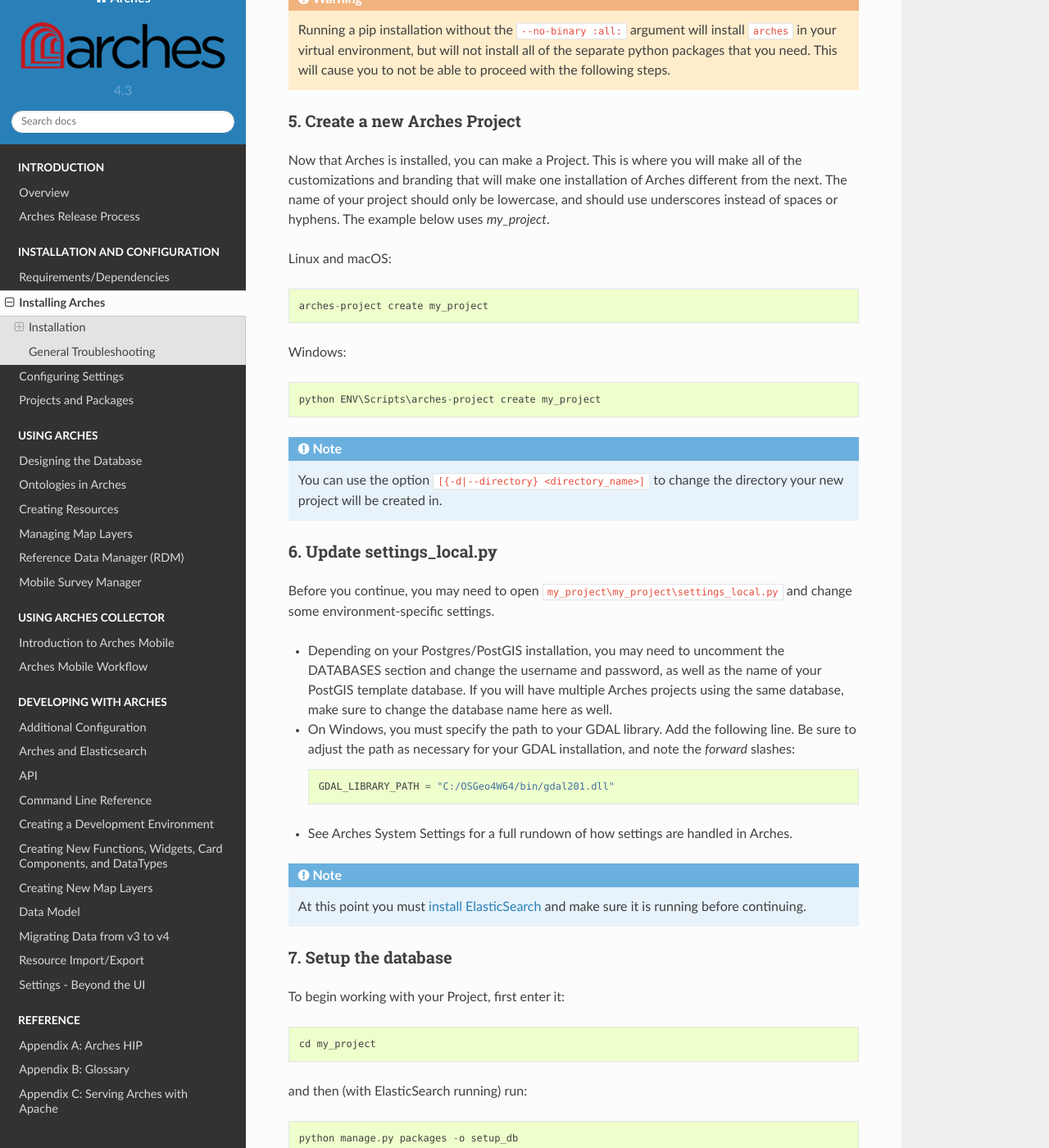
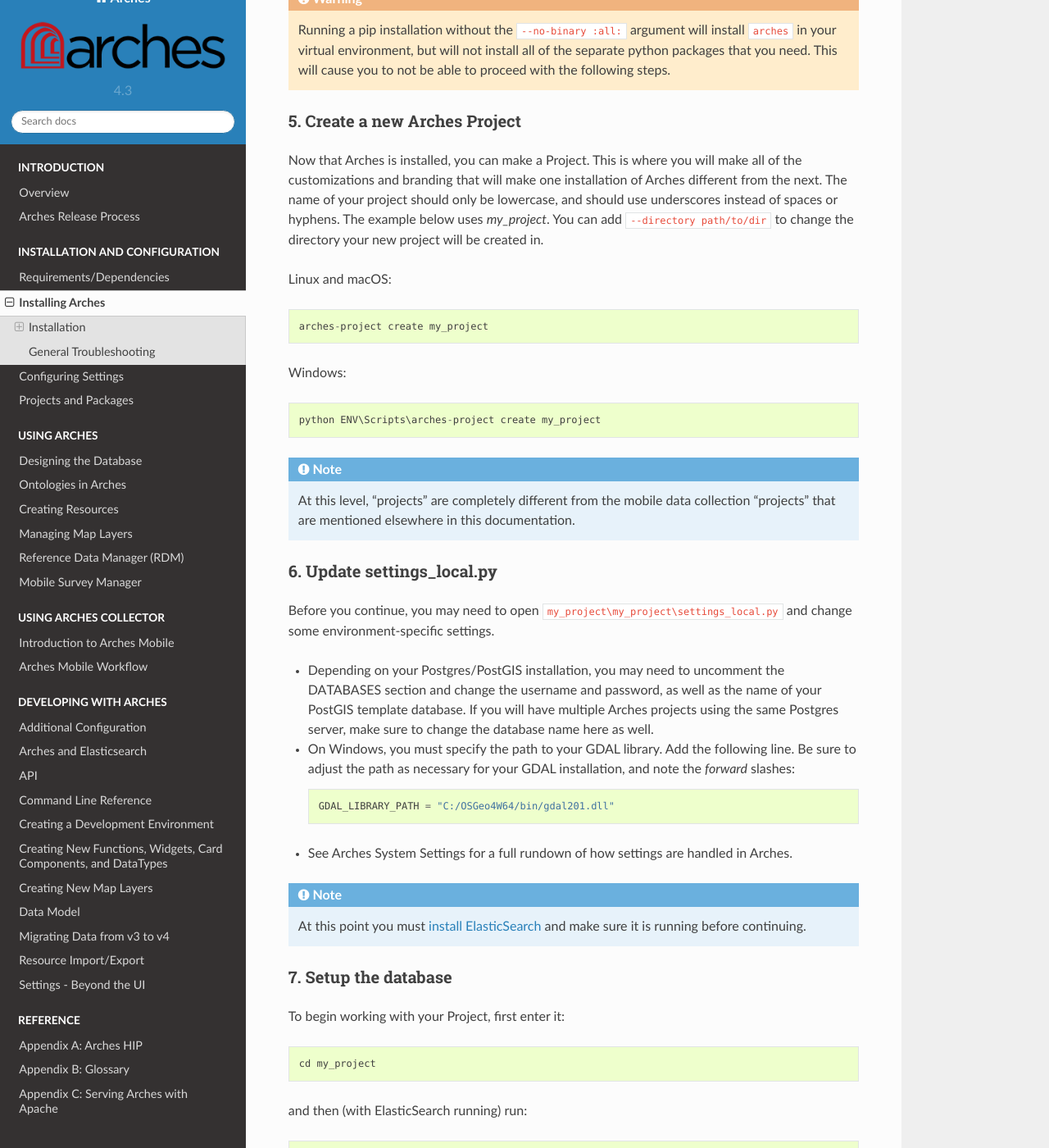
Before and after one commit to archesproject/arches-docs, a Sphinx documentation site: the page built from docs/installation.txt, in a window 1280 px wide and 1400 px high, scrolled down 1174 px. Shown: the whole window at 82% size. Built offline with Sphinx 7.4.7 and the Read the Docs theme 2.0.0, drawn with Linux system fonts in a browser that asks for light colours; some of the changed text lies outside the part shown.

Commit message:
small wording updates, and reference to register an app section #93
Signed-off-by: adam cox <mr.adamcox@gmail.com>

```diff
--- a/docs/installation.txt
+++ b/docs/installation.txt
@@ -48,8 +48,7 @@
 
 5. Create a new Arches Project
 ------------------------------
-
-Now that Arches is installed, you can make a Project. This is where you will make all of the customizations and branding that will make one installation of Arches different from the next. The name of your project should only be lowercase, and should use underscores instead of spaces or hyphens. The example below uses `my_project`.
+Now that Arches is installed, you can make a Project. This is where you will make all of the customizations and branding that will make one installation of Arches different from the next. The name of your project should only be lowercase, and should use underscores instead of spaces or hyphens. The example below uses `my_project`. You can add ``--directory path/to/dir`` to change the directory your new project will be created in.
 
 Linux and macOS::
 
@@ -59,17 +58,14 @@
 
     python ENV\Scripts\arches-project create my_project
 
-
-.. note:: You can use the option ``[{-d|--directory} <directory_name>]`` to change the directory your new project will be created in.
-
-
+.. note:: At this level, "projects" are completely different from the mobile data collection "projects" that are mentioned elsewhere in this documentation.
 
 6. Update settings_local.py
 ---------------------------
 
 Before you continue, you may need to open ``my_project\my_project\settings_local.py`` and change some environment-specific settings.
 
-* Depending on your Postgres/PostGIS installation, you may need to uncomment the DATABASES section and change the username and password, as well as the name of your PostGIS template database. If you will have multiple Arches projects using the same database, make sure to change the database name here as well.
+* Depending on your Postgres/PostGIS installation, you may need to uncomment the DATABASES section and change the username and password, as well as the name of your PostGIS template database. If you will have multiple Arches projects using the same Postgres server, make sure to change the database name here as well.
 
 * On Windows, you must specify the path to your GDAL library. Add the following line. Be sure to adjust the path as necessary for your GDAL installation, and note the *forward* slashes::
 
@@ -109,6 +105,8 @@
 Now that you have Arches installed and a Project created, you are ready to begin.
 
 * Modify some :doc:`Initial Configuration </initial-configuration>` settings
+
+* In order to allow API access to your instance, to support the use of the Arches Collector mobile app, you must :ref:`register an Arches application <Registering an application with Arches>`.
 
 * Read more about :doc:`Projects and Packages </projects-and-packages>`
 
```
Also changed, not shown: other parts of docs/installation.txt (+2 -2 lines).
